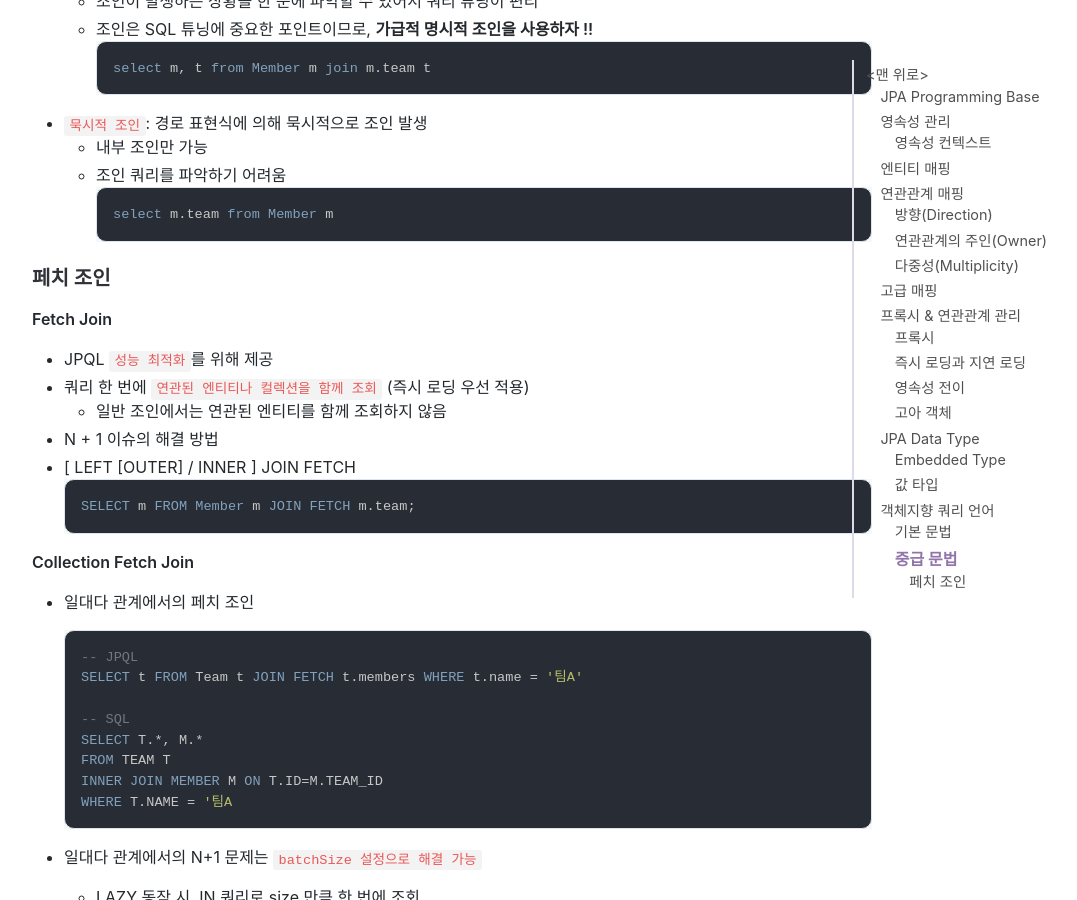
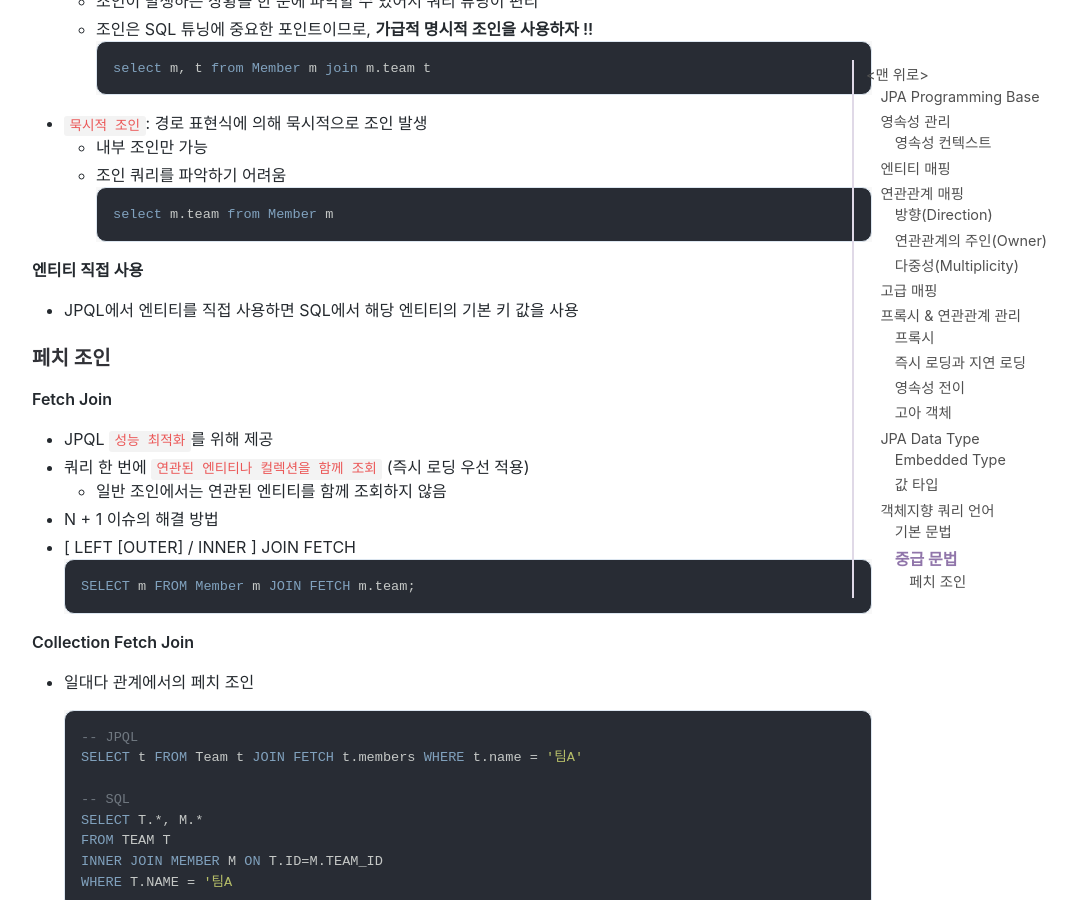
Before and after one commit to jihunparkme/jihunparkme.github.io, a Jekyll site: the page built from _posts/2022-03-29-JPA-Programming-base.md, in a window 1280 px wide and 900 px high, scrolled down 27021 px. Shown: the whole window, without its empty margins (188-1265 px from the left). Built offline with Jekyll 4.4.1, drawn with Linux system fonts in a browser that asks for light colours; nearby versions of some CDN libraries; comment, search, counter and statistics services are not loaded.

Commit message:
[객체지향 쿼리 언어2] 엔티티 직접 사용

````diff
--- a/_posts/2022-03-29-JPA-Programming-base.md
+++ b/_posts/2022-03-29-JPA-Programming-base.md
@@ -1127,6 +1127,10 @@ where m.age > (select avg(m2.age) from Member m2)
   select m.team from Member m
   ```
 
+**엔티티 직접 사용**
+
+- JPQL에서 엔티티를 직접 사용하면 SQL에서 해당 엔티티의 기본 키 값을 사용
+
 ### 페치 조인
 
 **Fetch Join**
````
